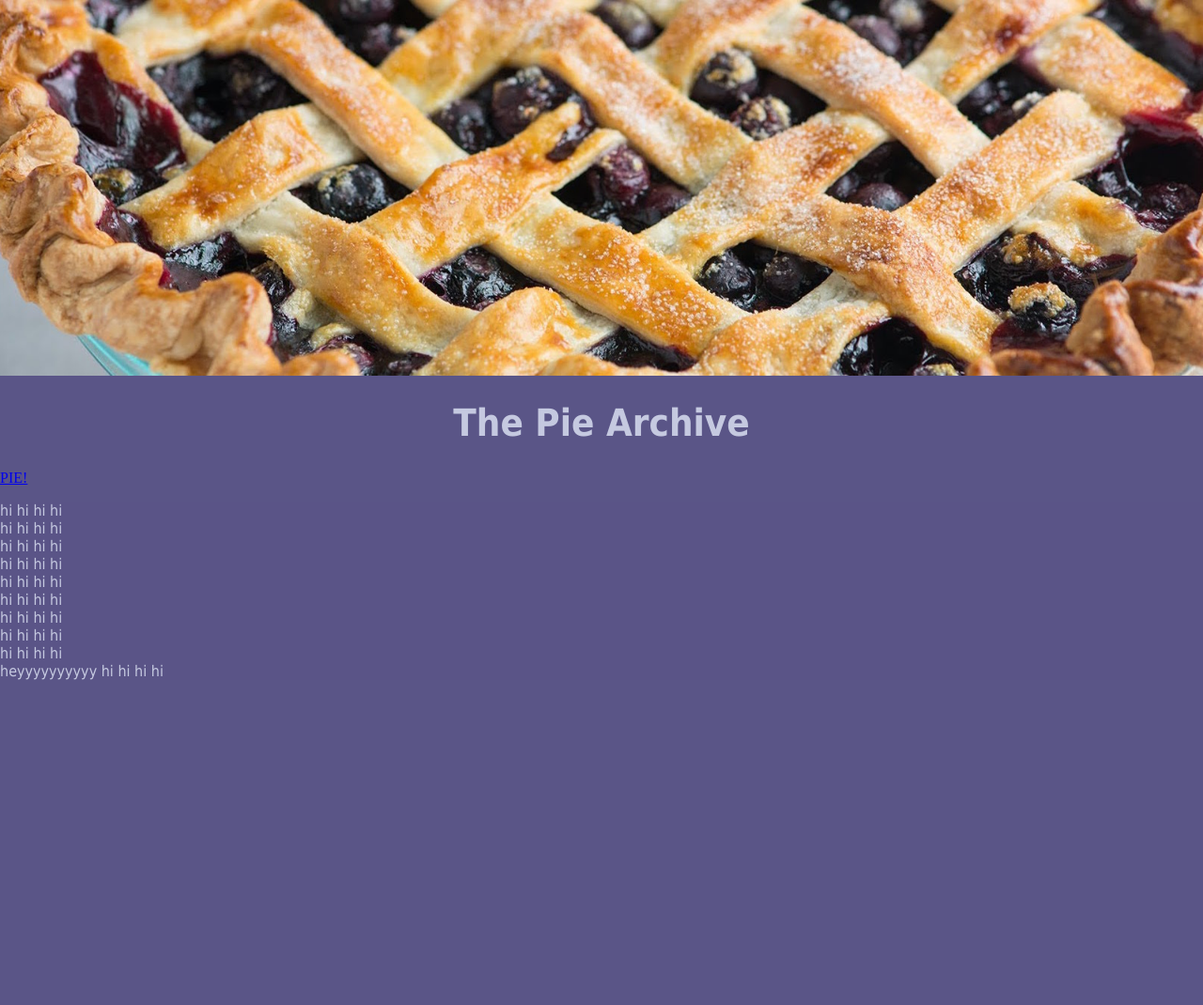
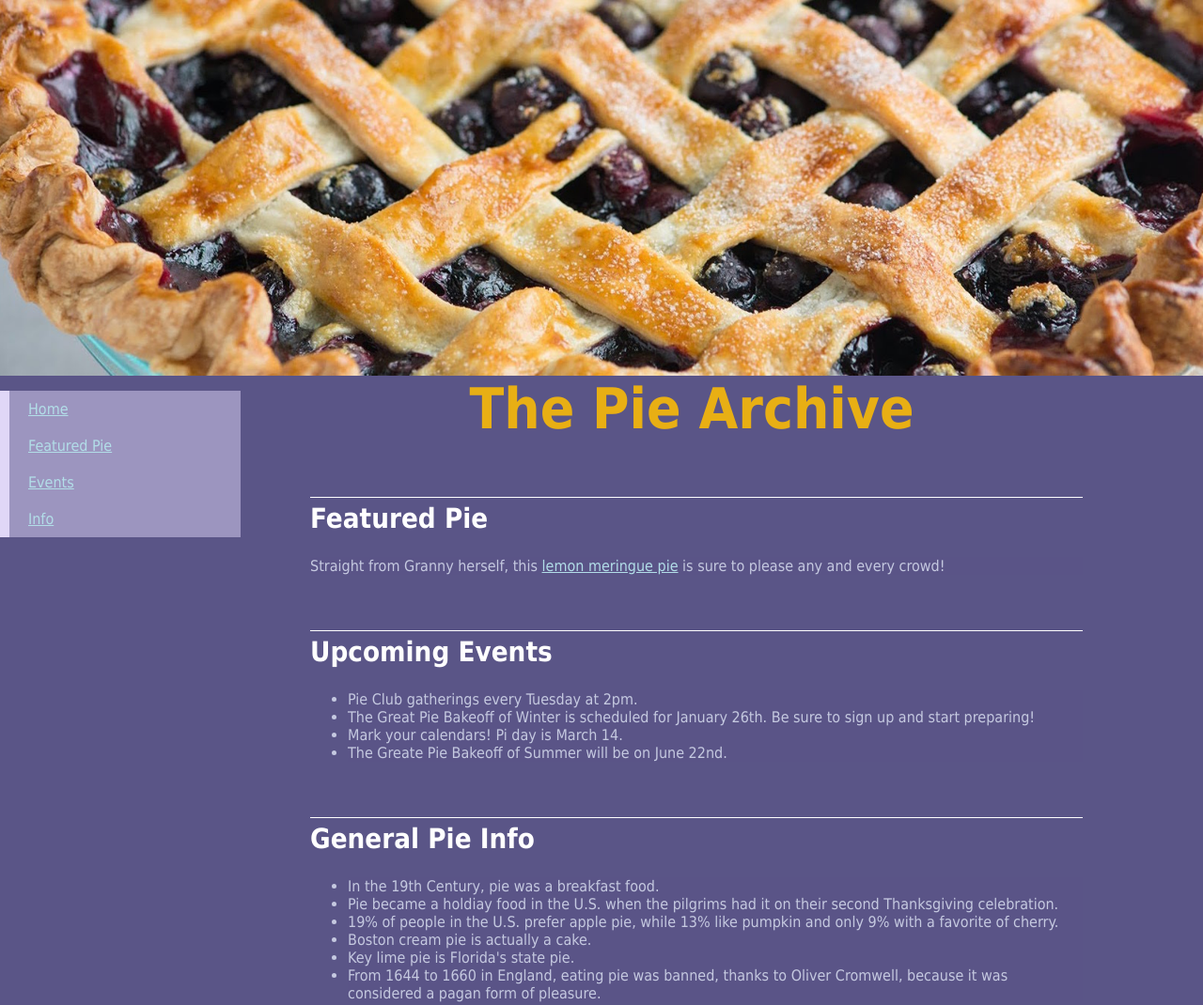
Before and after one commit to elisesaxon/Pie_Website, a plain HTML site: page index.html in a window 1280 px wide. Shown: the whole page at 94% size. Before the commit the page ends 800 px from the top, so only its background shows below. Drawn offline with Linux system fonts and the light colour scheme.

Commit message:
Finalize styling and content on home page

```diff
--- a/index.html
+++ b/index.html
@@ -17,22 +17,37 @@
 <body>
   <div id="blueberry"></div>
 
-  <h1>The Pie Archive</h1>
+  <ul id="nav">
+    <li class="navButton"><a href="index.html">Home</a></li>
+    <li class="navButton"><a href="pie.html">Featured Pie</a></li>
+    <li class="navButton"><a href="index.html">Events</a></li>
+    <li class="navButton"><a href="index.html">Info</a></li>
+  </ul>
 
-  <a href="pie.html">PIE!</a>
+  <div id="content">
+    <h1>The Pie Archive</h1>
 
-  <p>
-    hi hi hi hi <br>
-    hi hi hi hi <br>
-    hi hi hi hi <br>
-    hi hi hi hi <br>
-    hi hi hi hi <br>
-    hi hi hi hi <br>
-    hi hi hi hi <br>
-    hi hi hi hi <br>
-    hi hi hi hi <br>
-    heyyyyyyyyyy hi hi hi hi <br>
-  </p>
+      <h2>Featured Pie</h2>
+      <p>Straight from Granny herself, this <a href="pie.html">lemon meringue pie</a> is sure to please any and every crowd!</p>
+
+      <h2>Upcoming Events</h2>
+      <ul>
+        <li>Pie Club gatherings every Tuesday at 2pm.</li>
+        <li>The Great Pie Bakeoff of Winter is scheduled for January 26th. Be sure to sign up and start preparing!</li>
+        <li>Mark your calendars! Pi day is March 14.</li>
+        <li>The Greate Pie Bakeoff of Summer will be on June 22nd.</li>
+      </ul>
+
+      <h2>General Pie Info</h2>
+      <ul>
+        <li>In the 19th Century, pie was a breakfast food.</li>
+        <li>Pie became a holdiay food in the U.S. when the pilgrims had it on their second Thanksgiving celebration.</li>
+        <li>19% of people in the U.S. prefer apple pie, while 13% like pumpkin and only 9% with a favorite of cherry.</li>
+        <li>Boston cream pie is actually a cake.</li>
+        <li>Key lime pie is Florida's state pie.</li>
+        <li>From 1644 to 1660 in England, eating pie was banned, thanks to Oliver Cromwell, because it was considered a pagan form of pleasure.</li>
+      </ul>
+  </div>
 
 </body>
 </html>
--- a/indexStyling.css
+++ b/indexStyling.css
@@ -12,16 +12,65 @@ body, html {
     background-size: cover;
 }
 
-h1 {
-  color: #c5c9e0;
-  font-family: Tahoma, Geneva, sans-serif;
-  font-size: 30pt;
-  text-align: center;
+@media screen {
+  #content {
+    margin-left: 25%;
+    margin-right: 10%;
+    padding-bottom: 10%;
+  }
+
+  #nav {
+    background-color: #e0d7f7;
+    width: 20%;
+    padding: 0;
+    position: fixed;
+    overflow: auto;
+  }
+  .navButton a {
+    display: block;
+    color: #3d2970;
+    padding: 10px 20px;
+  }
+  .navButton a:hover {
+    background-color: white;
+  }
 }
 
-p {
+h1, h2, p, li {
+  font-family: Tahoma, Geneva, sans-serif;
+  margin-left: 10px;
+}
+
+h1 {
+  color: #e8af14;
+  font-size: 45pt;
+  text-align: center;
+  margin: 0;
+}
+
+h2 {
+  color: white;
+  font-size: 22pt;
+  margin-top: 2em;
+  padding-top: 5px;
+  border-top: 1px solid white;
+}
+
+p, li {
   color: #c5c9e0;
-  font-family: Tahoma, Geneva, sans-serif;
   font-size: 12;
   background-color: RGBa(90, 85, 135, 0.5);
 }
+
+a {
+  font-family: Tahoma, Geneva, sans-serif;
+}
+a:link {
+  color: #b2dee8;
+}
+a:hover {
+  color: #c59fea;
+}
+a:visited {
+  color: #ead29f;
+}
```
